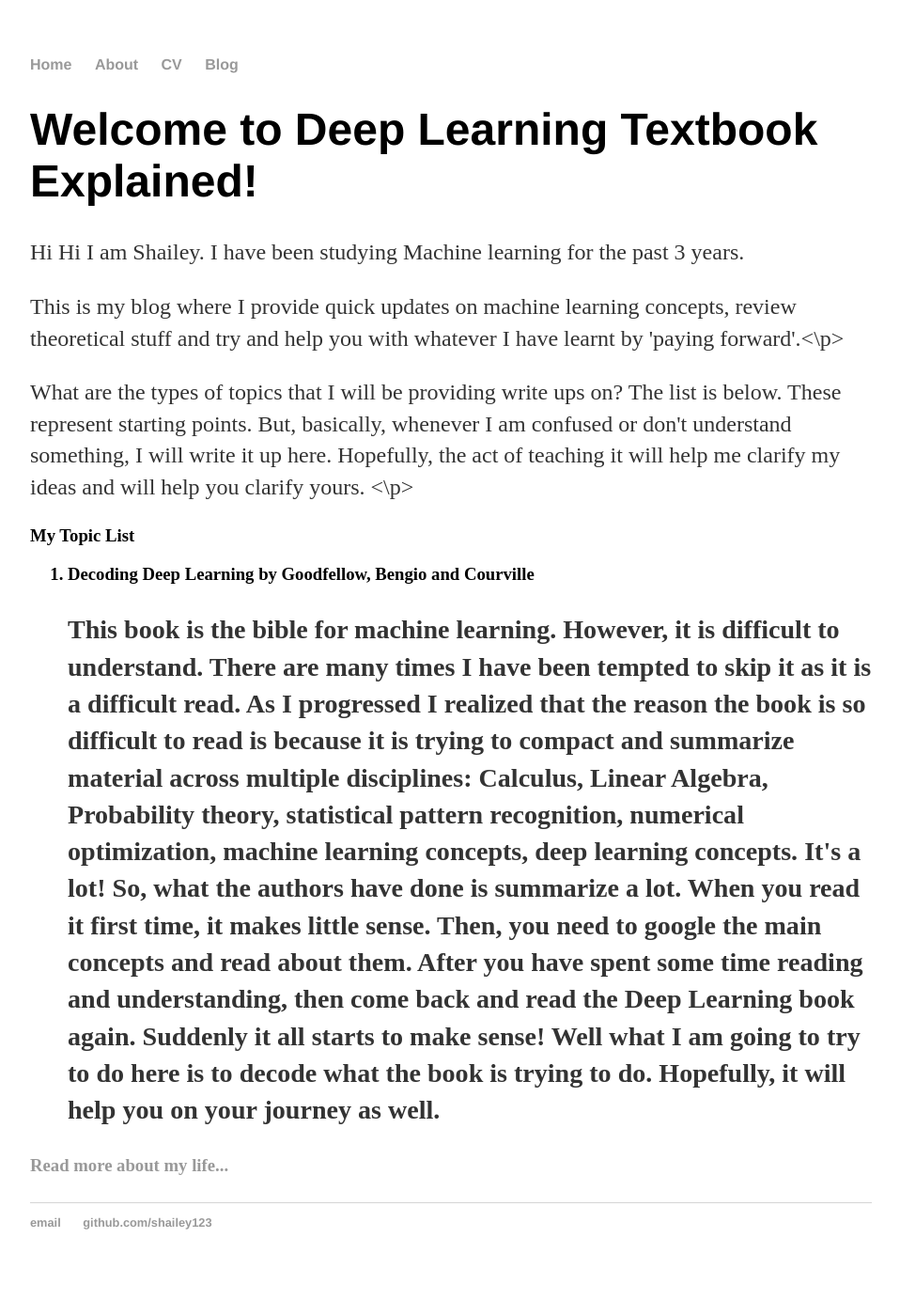
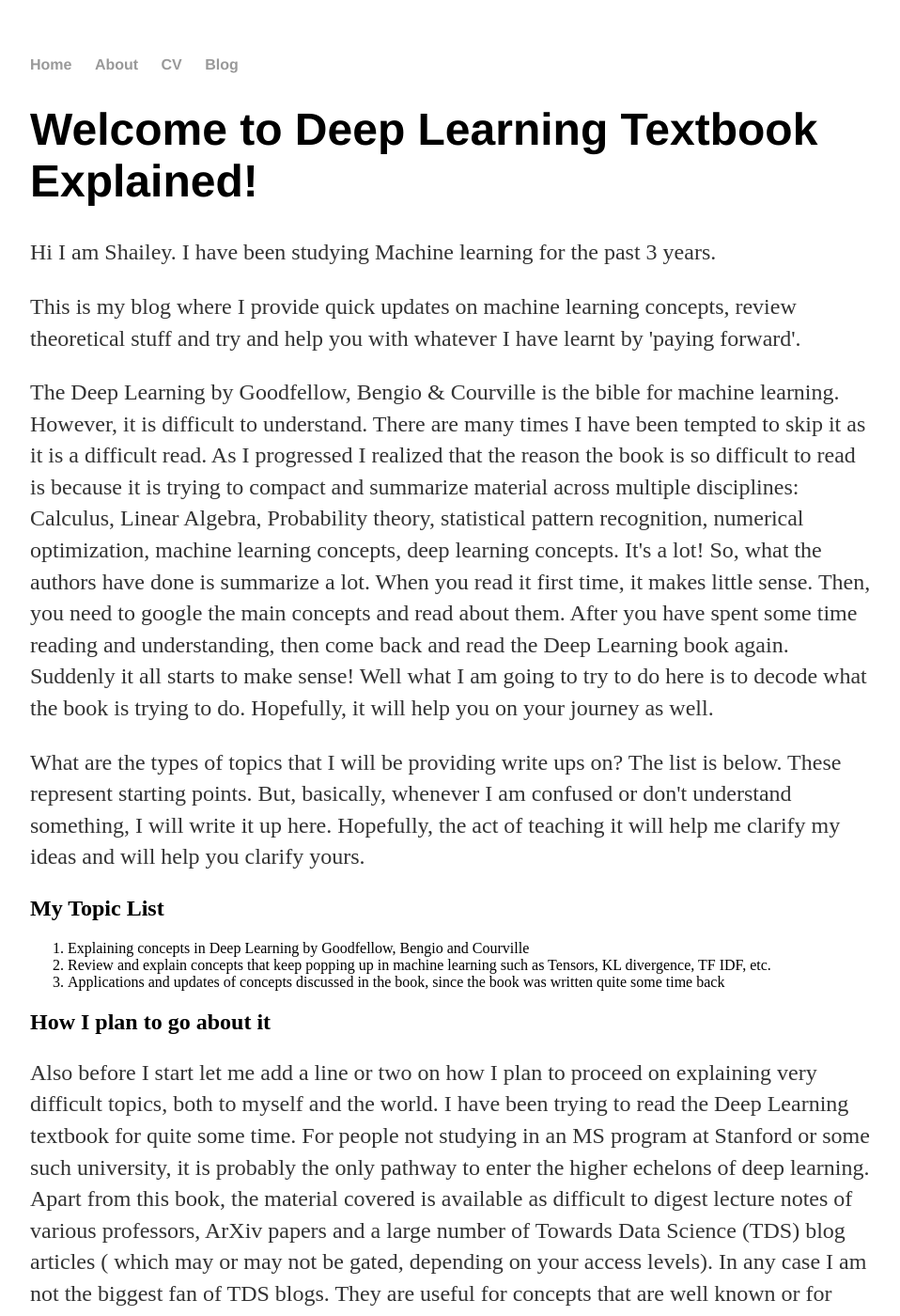
Before and after one commit to shailey123/shailey123.github.io, a Jekyll site: the page built from index.html, in a window 1280 px wide and 1400 px high. Shown: the whole window at 94% size, without its empty margins (160-1118 px from the left). Built offline with Jekyll 4.4.1, drawn with Linux system fonts in a browser that asks for light colours; some of the changed text lies outside the part shown.

Commit message:
Update index.html

```diff
--- a/index.html
+++ b/index.html
@@ -4,16 +4,25 @@ title: Deep Learning by Goodfellow et al Decoded
 ---
 <div class="blurb">
 	<h1>Welcome to Deep Learning Textbook Explained!</h1>
-	<p>Hi Hi I am Shailey. I have been studying Machine learning for the past 3 years.</p>
-	<p>This is my blog where I provide quick updates on machine learning concepts, review theoretical stuff and try and help you with whatever I have learnt by 'paying forward'.<\p>
-	<p>What are the types of topics that I will be providing write ups on? The list is below. These represent starting points. But, basically, whenever I am confused or don't understand something, I will write it up here. Hopefully, the act of teaching it will help me clarify my ideas and will help you clarify yours. <\p>
+	<p>Hi I am Shailey. I have been studying Machine learning for the past 3 years.</p>
+	<p>This is my blog where I provide quick updates on machine learning concepts, review theoretical stuff and try and help you with whatever I have learnt by 'paying forward'.</p>
+	<p>The Deep Learning by Goodfellow, Bengio & Courville is the bible for machine learning. However, it is difficult to understand. There are many times I have been tempted to skip it as it is a difficult read. As I progressed I realized that the reason the book is so difficult to read is because it is trying to compact and summarize material across multiple disciplines: Calculus, Linear Algebra, Probability theory, statistical pattern recognition, numerical optimization, machine learning concepts, deep learning concepts. It's a lot! So, what the authors have done is summarize a lot. When you read it first time, it makes little sense. Then, you need to google the main concepts and read about them. After you have spent some time reading and understanding, then come back and read the Deep Learning book again. Suddenly it all starts to make sense! Well what I am going to try to do here is to decode what the book is trying to do. Hopefully, it will help you on your journey as well.</p>
+	<p>What are the types of topics that I will be providing write ups on? The list is below. These represent starting points. But, basically, whenever I am confused or don't understand something, I will write it up here. Hopefully, the act of teaching it will help me clarify my ideas and will help you clarify yours.</p>
 
-	<h3>My Topic List<h3>
+	<h2>My Topic List</h2>
 		<ol>
-			<li>Decoding Deep Learning by Goodfellow, Bengio and Courville</li>
-			<p> This book is the bible for machine learning. However, it is difficult to understand. There are many times I have been tempted to skip it as it is a difficult read. As I progressed I realized that the reason the book is so difficult to read is because it is trying to compact and summarize material across multiple disciplines: Calculus, Linear Algebra, Probability theory, statistical pattern recognition, numerical optimization, machine learning concepts, deep learning concepts. It's a lot! So, what the authors have done is summarize a lot. When you read it first time, it makes little sense. Then, you need to google the main concepts and read about them. After you have spent some time reading and understanding, then come back and read the Deep Learning book again. Suddenly it all starts to make sense! Well what I am going to try to do here is to decode what the book is trying to do. Hopefully, it will help you on your journey as well.</p>
+			<li>Explaining concepts in Deep Learning by Goodfellow, Bengio and Courville</li>
+			<li>Review and explain concepts that keep popping up in machine learning such as Tensors, KL divergence, TF IDF, etc.</li>
+                        <li>Applications and updates of concepts discussed in the book, since the book was written quite some time back</li>
+		</ol>
 
-		</ol>
+	<h2>How I plan to go about it</h2>
+	<p>Also before I start let me add a line or two on how I plan to proceed on explaining very difficult topics, both to myself and the world. I have been trying to read the Deep Learning textbook for quite some time. For people not studying in an MS program at Stanford or some such university, it is probably the only pathway to enter the higher echelons of deep learning. Apart from this book, the material covered is available as difficult to digest lecture notes of various professors, ArXiv papers and a large number of Towards Data Science (TDS) blog articles ( which may or may not be gated, depending on your access levels). In any case I am not the biggest fan of TDS blogs. They are useful for concepts that are well known or for practical code Jupyter notebook type guides. The Deep Learning textbook is like a good, but highly summarized map. If you follow its path, it definitely leads somewhere, but you also have to really do your own research in parallel to get the 'on the ground' path.</p>
+<p>One of the key barriers to doing difficult stuff is the emotional barrier. It's something that no one really talks about. It’s kind of assumed that you are raring to read lots of complex equations, interspersed with concepts that either you have never heard off or have only a very vague idea about. It is difficult period. Even more than the intellectual barrier, I think it is the emotional barrier that is tougher to cross. Procrastination sets in pretty early and is difficult to overcome.</p>
+<p>I have tried many things and, this github blog is one of them. Hopefully, it is more successful. Here's what I plan to do: every time I feel I am hitting an emotional barrier related to the material, I am going to discuss it right there in the blog. These passages are parenthetical, and hence I will put them in italics. Sometimes these italicized passages will discuss emotional barriers ( I am feeling sleepy, overwhelmed, don't understand anything, etc), at others I will discuss strategies on how to tackle the material ( need to research this concept, find a more user-friendly exposition, etc). The reason I include them is not break the flow, but with very difficult concepts, a straightforward unidirectional exposition, no matter how well done, may just not address your challenges. Think of this blog as a kind of YouTube video, where apart from teaching the concepts, the host also talks about problems and issues, but without the drawbacks of videos such as inability to skip ahead or back without losing track, having to listen rather than read, etc.</p>
+
+<p>Do let me know your feedback. Hope you enjoy!</p>
+<p>Shailey</p>
 
 	<a href="/about">Read more about my life...</a></p>
 </div><!-- /.blurb -->
```
